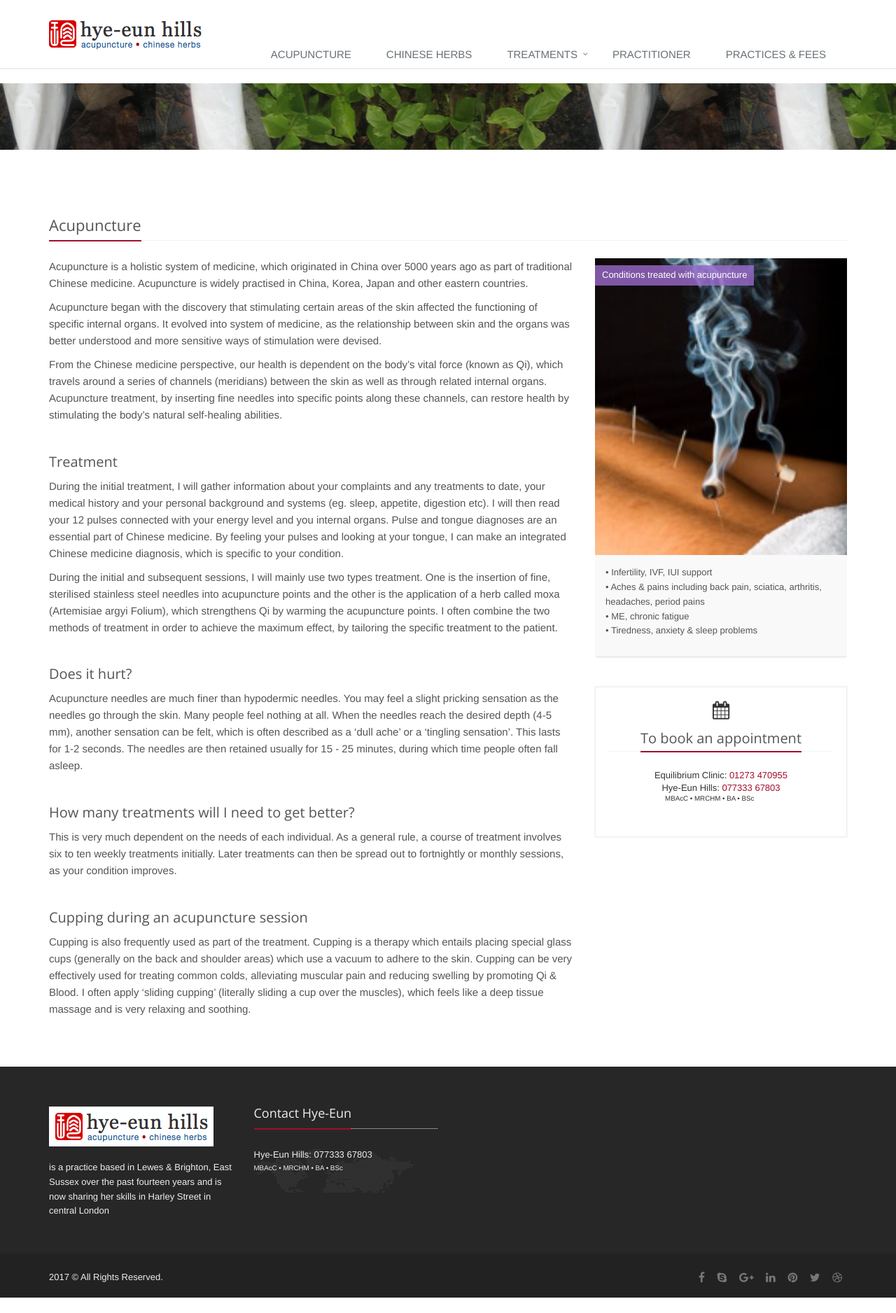
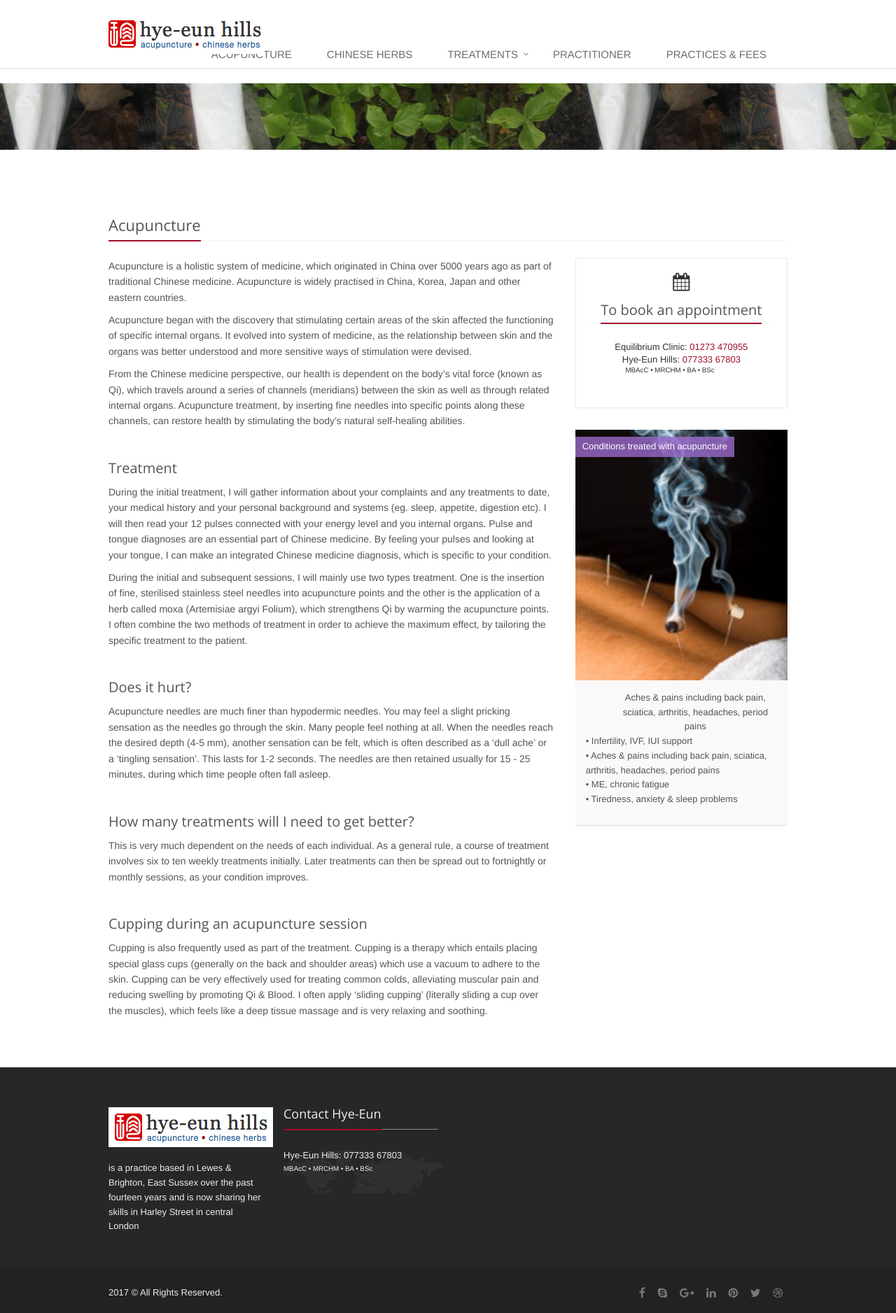
Before and after one commit to andrewchaa/acupuncture, a Jekyll site: the page built from acupuncture.html, in a window 1280 px wide. Shown: the whole page at 70% size. Built offline with Jekyll 4.4.1, drawn with Linux system fonts in a browser that asks for light colours; before the commit the page ends 1854 px from its top, so only the background shows below that.

Commit message:
short width

```diff
--- a/_includes/head.html
+++ b/_includes/head.html
@@ -14,7 +14,7 @@
 	<link rel='stylesheet' type='text/css' href='//fonts.googleapis.com/css?family=Open+Sans:400,300,600&amp;subset=cyrillic,latin'>
 
 	<!-- CSS Global Compulsory -->
-	<link rel="stylesheet" href="assets/plugins/bootstrap/css/bootstrap.min.css">
+	<link rel="stylesheet" href="assets/plugins/bootstrap/css/bootstrap.css">
 	<link rel="stylesheet" href="assets/css/style.css">
 
 	<!-- CSS Header and Footer -->
@@ -28,7 +28,6 @@
 	<link rel="stylesheet" href="assets/plugins/owl-carousel/owl-carousel/owl.carousel.css">
 	<link rel="stylesheet" href="assets/plugins/sky-forms-pro/skyforms/css/sky-forms.css">
 	<link rel="stylesheet" href="assets/plugins/sky-forms-pro/skyforms/custom/custom-sky-forms.css">
-	<link rel="stylesheet" href="custom-assets/css/banner.css">
 	<!--[if lt IE 9]><link rel="stylesheet" href="assets/plugins/sky-forms-pro/skyforms/css/sky-forms-ie8.css"><![endif]-->
 
 	<!-- CSS Page Style -->
@@ -40,4 +39,5 @@
 
 	<!-- CSS Customization -->
 	<link rel="stylesheet" href="assets/css/custom.css">
+	<link rel="stylesheet" href="custom-assets/css/page.css">
 </head>
--- a/acupuncture.html
+++ b/acupuncture.html
@@ -12,34 +12,28 @@
     <!-- Info Blocks -->
     <div class="col-md-8 col-sm-6">
       <div class="content-boxes-v3 margin-bottom-10 md-margin-bottom-20">
-        <p style="font-size: 15px;">
-          Acupuncture is a holistic system of medicine, which originated in China over 5000 years ago as part of traditional Chinese medicine. Acupuncture is widely practised in China, Korea, Japan and other eastern countries.
-        </p>
-        <p style="font-size: 15px;">
-          Acupuncture began with the discovery that stimulating certain areas of the skin affected the functioning of specific internal organs. It evolved into system of medicine, as the relationship between skin and the organs was better understood and more sensitive ways of stimulation were devised.
-        </p>
-        <p style="font-size: 15px;">
-          From the Chinese medicine perspective, our health is dependent on the body’s vital force (known as Qi), which travels around a series of channels (meridians) between the skin as well as through related internal organs. Acupuncture treatment, by inserting fine needles into specific points along these channels, can restore health by stimulating the body’s natural self-healing abilities.
-        </p>
+        <p>Acupuncture is a holistic system of medicine, which originated in China over 5000 years ago as part of traditional Chinese medicine. Acupuncture is widely practised in China, Korea, Japan and other eastern countries.</p>
+        <p>Acupuncture began with the discovery that stimulating certain areas of the skin affected the functioning of specific internal organs. It evolved into system of medicine, as the relationship between skin and the organs was better understood and more sensitive ways of stimulation were devised.</p>
+        <p>From the Chinese medicine perspective, our health is dependent on the body’s vital force (known as Qi), which travels around a series of channels (meridians) between the skin as well as through related internal organs. Acupuncture treatment, by inserting fine needles into specific points along these channels, can restore health by stimulating the body’s natural self-healing abilities.</p>
 
         <p>&nbsp;</p>
         <h3>Treatment</h3>
-        <p style="font-size: 15px;">During the initial treatment, I will gather information about your complaints and any treatments to date, your medical history and your personal background and systems (eg. sleep, appetite, digestion etc). I will then read your 12 pulses connected with your energy level and you internal organs. Pulse and tongue diagnoses are an essential part of Chinese medicine. By feeling your pulses and looking at your tongue, I can make an integrated Chinese medicine diagnosis, which is specific to your condition.</p>
-        <p style="font-size: 15px;">During the initial and subsequent sessions, I will mainly use two types treatment. One is the insertion of fine, sterilised stainless steel needles into acupuncture points and the other is the application of a herb called moxa (Artemisiae argyi Folium), which strengthens Qi by warming the acupuncture points. I often combine the two methods of treatment in order to achieve the maximum effect, by tailoring the specific treatment to the patient.</p>
+        <p>During the initial treatment, I will gather information about your complaints and any treatments to date, your medical history and your personal background and systems (eg. sleep, appetite, digestion etc). I will then read your 12 pulses connected with your energy level and you internal organs. Pulse and tongue diagnoses are an essential part of Chinese medicine. By feeling your pulses and looking at your tongue, I can make an integrated Chinese medicine diagnosis, which is specific to your condition.</p>
+        <p>During the initial and subsequent sessions, I will mainly use two types treatment. One is the insertion of fine, sterilised stainless steel needles into acupuncture points and the other is the application of a herb called moxa (Artemisiae argyi Folium), which strengthens Qi by warming the acupuncture points. I often combine the two methods of treatment in order to achieve the maximum effect, by tailoring the specific treatment to the patient.</p>
 
         <p>&nbsp;</p>
         <h3>Does it hurt?</h3>
-        <p style="font-size: 15px;">Acupuncture needles are much finer than hypodermic needles. You may feel a slight pricking sensation as the needles go through the skin. Many people feel nothing at all. When the needles reach the desired depth (4-5 mm), another sensation can be felt, which is often described as a ‘dull ache’ or a ‘tingling sensation’. This lasts for 1-2 seconds. The needles are then retained usually for 15 - 25 minutes, during which time people often fall asleep.</p>
+        <p>Acupuncture needles are much finer than hypodermic needles. You may feel a slight pricking sensation as the needles go through the skin. Many people feel nothing at all. When the needles reach the desired depth (4-5 mm), another sensation can be felt, which is often described as a ‘dull ache’ or a ‘tingling sensation’. This lasts for 1-2 seconds. The needles are then retained usually for 15 - 25 minutes, during which time people often fall asleep.</p>
 
         <p>&nbsp;</p>
         <h3>How many treatments will I need to get better?</h3>
 
-        <p style="font-size: 15px;">This is very much dependent on the needs of each individual. As a general rule, a course of treatment involves six to ten weekly treatments initially. Later treatments can then be spread out to fortnightly or monthly sessions, as your condition improves.</p>
+        <p>This is very much dependent on the needs of each individual. As a general rule, a course of treatment involves six to ten weekly treatments initially. Later treatments can then be spread out to fortnightly or monthly sessions, as your condition improves.</p>
 
         <p>&nbsp;</p>
         <h3>Cupping during an acupuncture session</h3>
 
-        <p style="font-size: 15px;">Cupping is also frequently used as part of the treatment. Cupping is a therapy which entails placing special glass cups (generally on the back and shoulder areas) which use a vacuum to adhere to the skin. Cupping can be very effectively used for treating common colds, alleviating muscular pain and reducing swelling by promoting Qi & Blood. I often apply ‘sliding cupping’ (literally sliding a cup over the muscles), which feels like a deep tissue massage and is very relaxing and soothing.</p>
+        <p>Cupping is also frequently used as part of the treatment. Cupping is a therapy which entails placing special glass cups (generally on the back and shoulder areas) which use a vacuum to adhere to the skin. Cupping can be very effectively used for treating common colds, alleviating muscular pain and reducing swelling by promoting Qi & Blood. I often apply ‘sliding cupping’ (literally sliding a cup over the muscles), which feels like a deep tissue massage and is very relaxing and soothing.</p>
 
       </div>
     </div>
@@ -47,6 +41,8 @@
 
     <!-- Begin Section-Block -->
     <div class="col-md-4 col-sm-12">
+      {% include appointment-box.html %}
+      <p>&nbsp;</p>
       <ul class="row block-grid-v2">
         <li class="col-md-12 col-sm-12 md-margin-bottom-30">
           <div class="easy-block-v1">
@@ -54,6 +50,10 @@
             <div class="easy-block-v1-badge rgba-purple">Conditions treated with acupuncture</div>
           </div>
           <div class="block-grid-v2-info rounded-bottom">
+            <ul>
+              <li>Aches &amp; pains including back pain, sciatica, arthritis, headaches, period pains</li>
+            </ul>
+
             <p style="text-align: left;">
               • Infertility, IVF, IUI support<br />
               • Aches &amp; pains including back pain, sciatica, arthritis, headaches, period pains<br />
@@ -65,7 +65,6 @@
       </ul>
 
       <p>&nbsp;</p>
-      {% include appointment-box.html %}
 
     </div>
 
--- a/custom-assets/css/banner.css
+++ /dev/null
@@ -1,4 +0,0 @@
-.custom-banner-image {
-
-  height: 135px;
-}
--- /dev/null
+++ b/custom-assets/css/page.css
@@ -0,0 +1,7 @@
+.custom-banner-image {
+  height: 135px;
+}
+
+.content-boxes-v3 p {
+	font-size: 14px;
+}
```
Also changed, not shown: assets/plugins/bootstrap/css/bootstrap.css, assets/plugins/bootstrap/css/bootstrap.min.css.
